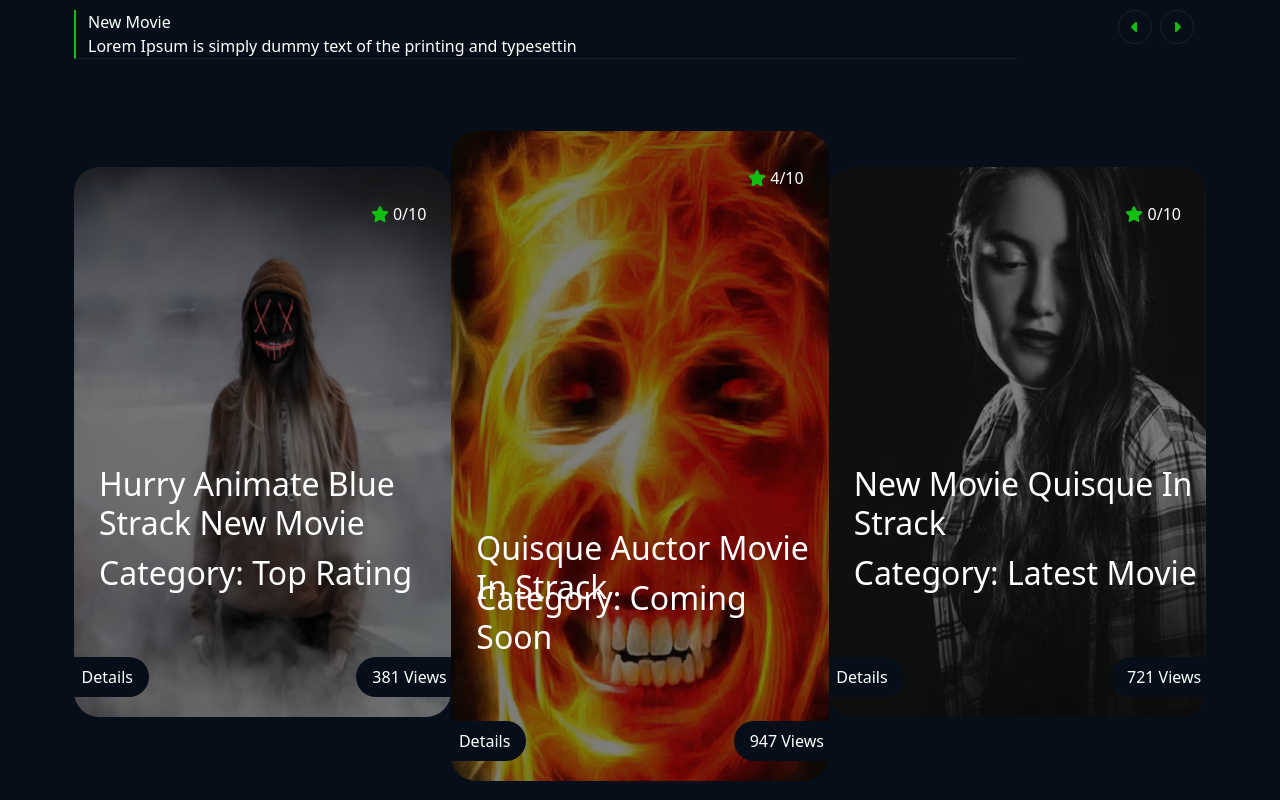
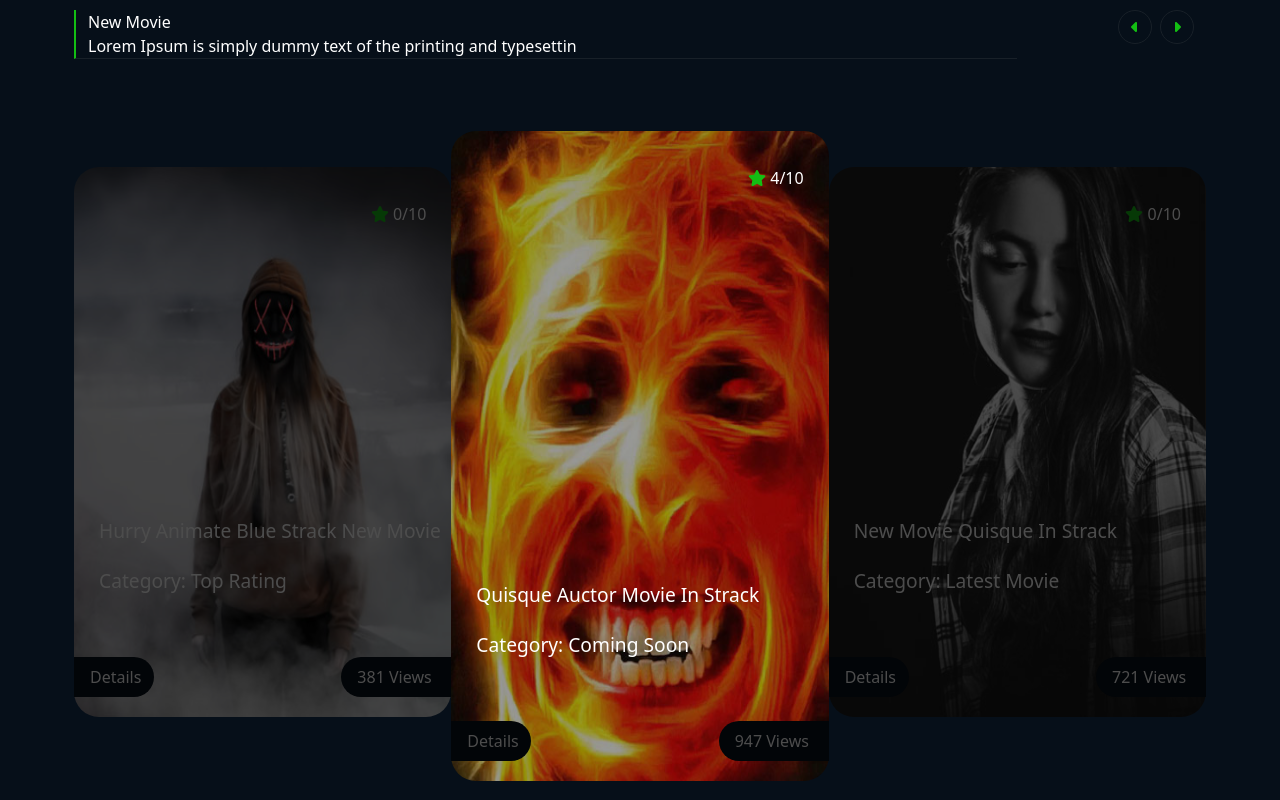
Before and after one commit to AntoninoIrrera/proj-html-vuejs, a Vue app: page / in a window 1280 px wide. Shown: the part 1180-1980 px from the top of the page. Built offline with nearby package versions, Linux system fonts and the light colour scheme.

Commit message:
sistemato visivamento  le immagini della seconda section del main

```diff
--- a/src/components/ComponentsMain/SectionNewmovieCarosell.vue
+++ b/src/components/ComponentsMain/SectionNewmovieCarosell.vue
@@ -91,13 +91,29 @@ div.col-10{
 img{
     width: 100%;
     height: 100%;
-    filter: brightness(0.5);
     border-radius: 25px;
+    filter: brightness(0.3);
 }
 
 div.col-4.div_centrale{
     height: 650px;
     z-index: 1;
+
+    img{
+        filter: brightness(0.6);
+    }
+
+    h2.scritta-up{
+        filter: brightness(1);
+    }
+
+    h2.scritta-down {
+        filter: brightness(1);
+    }
+
+    p{
+        filter: brightness(1);
+    }
 }
 
 div.col-4{
@@ -105,48 +121,58 @@ div.col-4{
     height: 550px;
     margin-top: 60px;
 
+
     p{
         position: absolute;
         top: 35px;
         right: 25px;
+        filter: brightness(0.3);
     }
 
     h2.scritta-up{
         position: absolute;
         left: 25px;
         bottom: 175px;
+        filter: brightness(0.3);
+        font-size: 1.2rem;
     }
 
     h2.scritta-down {
         position: absolute;
         left: 25px;
         bottom: 125px;
+        filter: brightness(0.3);
+        font-size: 1.2rem;
     }
     a.bottone-left{
         position: absolute;
         color: white;
         bottom: 20px;
-        left: -25px;
+        left: 0;
 
         text-decoration: none;
         background-color: $color_main;
         padding: 0.5rem 1rem;
-        border-radius: 25px;
-        width: 100px;
+        border-bottom-right-radius: 25px;
+        border-top-right-radius: 25px;
+        width: 80px;
         text-align: end;
+        filter: brightness(0.3);
     }
 
     a.bottone-right {
         position: absolute;
         color: white;
         bottom: 20px;
-        right: -25px;
+        right: 0;
 
         text-decoration: none;
         background-color: $color_main;
         padding: 0.5rem 1rem;
-        border-radius: 25px;
-        width: 120px;
+        border-bottom-left-radius: 25px;
+        border-top-left-radius: 25px;
+        width: 110px;
+        filter: brightness(0.3);
     }
 }
 </style>
```
